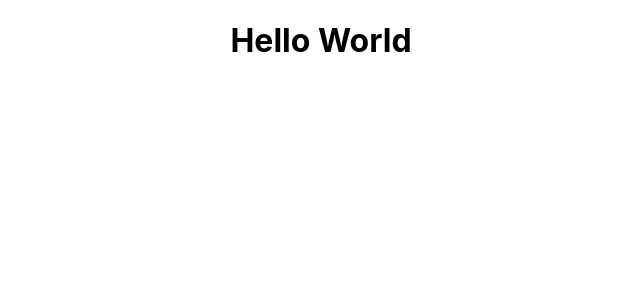
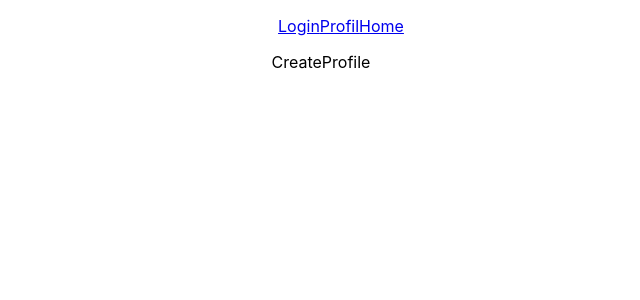
Before and after one commit to AvellaJB/bocal-social-network, a React (Create React App) app: page /createprofile in a window 1280 px wide. Shown: the top 300 px of the page, without its empty margins (319-959 px from the left). Built offline with nearby package versions, Linux system fonts and the light colour scheme.

Commit message:
Routing en place.

```diff
--- a/package.json
+++ b/package.json
@@ -8,6 +8,7 @@
     "@testing-library/user-event": "^13.5.0",
     "react": "^18.0.0",
     "react-dom": "^18.0.0",
+    "react-router-dom": "^6.3.0",
     "react-scripts": "5.0.0",
     "web-vitals": "^2.1.4"
   },
--- a/src/App.js
+++ b/src/App.js
@@ -1,9 +1,19 @@
 import "./App.css";
+import AllPages from "./pages/AllPages";
+import NavBar from "./components/NavBar";
+import { BrowserRouter } from "react-router-dom";
 
 function App() {
+  /* Utilisateur
+  Il aura un login
+  */
+
   return (
     <div className="App">
-      <h1>Hello World</h1>
+      <BrowserRouter>
+        <NavBar />
+        <AllPages />
+      </BrowserRouter>
     </div>
   );
 }
--- a/src/components/NavBar.js
+++ b/src/components/NavBar.js
@@ -1,7 +1,16 @@
 import React from "react";
+import { Link } from "react-router-dom";
 
 function NavBar() {
-  return <div>NavBar</div>;
+  return (
+    <div>
+      <ul>
+        <Link to={"/login"}>Login</Link>
+        <Link to={"/profil"}>Profil</Link>
+        <Link to={"/"}>Home</Link>
+      </ul>
+    </div>
+  );
 }
 
 export default NavBar;
--- /dev/null
+++ b/src/pages/AllPages.js
@@ -0,0 +1,19 @@
+import React from "react";
+import CreateProfile from "./CreateProfile";
+import Home from "./Home";
+import Login from "./Login";
+import Profil from "./Profil";
+import { Routes, Route } from "react-router-dom";
+
+function AllPages() {
+  return (
+    <Routes>
+      <Route path="/login" element={<Login />} />
+      <Route path="/createprofile" element={<CreateProfile />} />
+      <Route path="/profil" element={<Profil />} />
+      <Route path="/" element={<Home />} />
+    </Routes>
+  );
+}
+
+export default AllPages;
```
Also changed, not shown: 1 other file (tests, documents, lock files or other folders).
